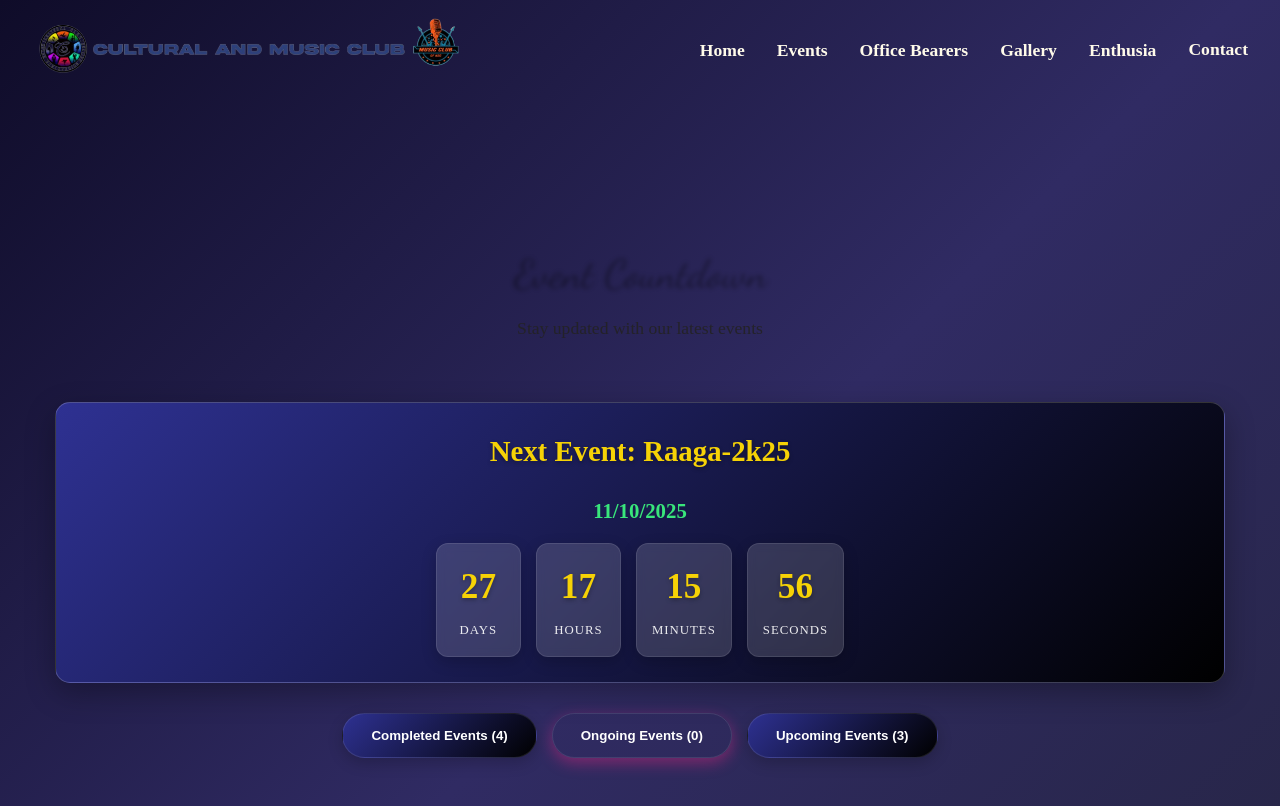
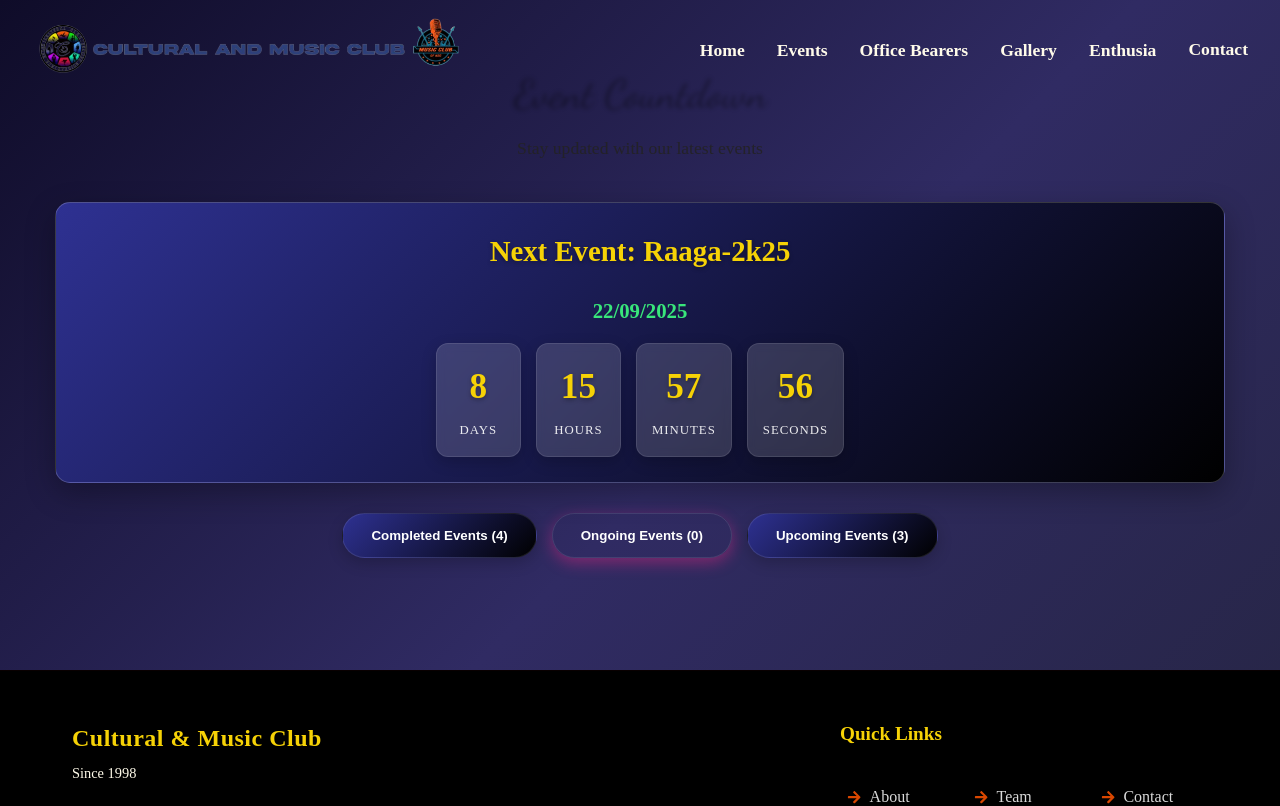
Before and after one commit to sakthivel3011/CC-MC, a React (Vite) app: page /event in a window 1280 px wide. Shown: the top 806 px of the page. Built offline with nearby package versions, Linux system fonts and the light colour scheme.

Commit message:
chnage it

```diff
--- a/src/assets/styles/Event.css
+++ b/src/assets/styles/Event.css
@@ -35,17 +35,18 @@ body {
   background: linear-gradient(135deg, var(--primary) 0%, var(--primary-dark) 100%);
   color: var(--text-light);
   min-height: 100vh;
-  padding: 20px;
+  padding: 10px;
 }
 
 .container {
   max-width: 1200px;
   margin: 0 auto;
+  margin-top: 20px !important;
 }
 
 header {
   text-align: center;
-  margin-bottom: 40px;
+  margin-bottom: 20px;
 }
 
 header h1 {
@@ -65,7 +66,7 @@ header p {
   backdrop-filter: blur(10px);
   border-radius: 15px;
   padding: 20px;
-  margin-bottom: 30px;
+  margin-bottom: 20px;
   box-shadow: 0 8px 32px rgba(0, 0, 0, 0.2);
   border: 1px solid rgba(255, 255, 255, 0.18);
 }
--- a/src/pages/Event.jsx
+++ b/src/pages/Event.jsx
@@ -66,8 +66,8 @@ const eventsData = [
   {
     id: 5,
     title: "Raaga-2k25",
-    date: "2025-10-11T09:18:00",
-    endDate: "2025-10-15T09:30:00",
+    date: "2025-09-22T08:00:00",
+    endDate: "2025-09-27T17:00:00",
     description: "Group singing competition for KEC students only. Form your group and showcase your talent.",
     category: "upcoming",
     images: [pos5]
@@ -76,8 +76,8 @@ const eventsData = [
   {
     id: 6,
     title: "Sketch-2k25",
-    date: "2025-09-30T09:00:00",
-    endDate: "2025-10-01T17:00:00",
+    date: "2025-010-22T08:00:00",
+    endDate: "2025-10-27T17:00:00",
     description: "featuring music, dance, and art from around the world. Open to all, not for KEC students.",
     category: "upcoming",
     images: [pos6]
```
